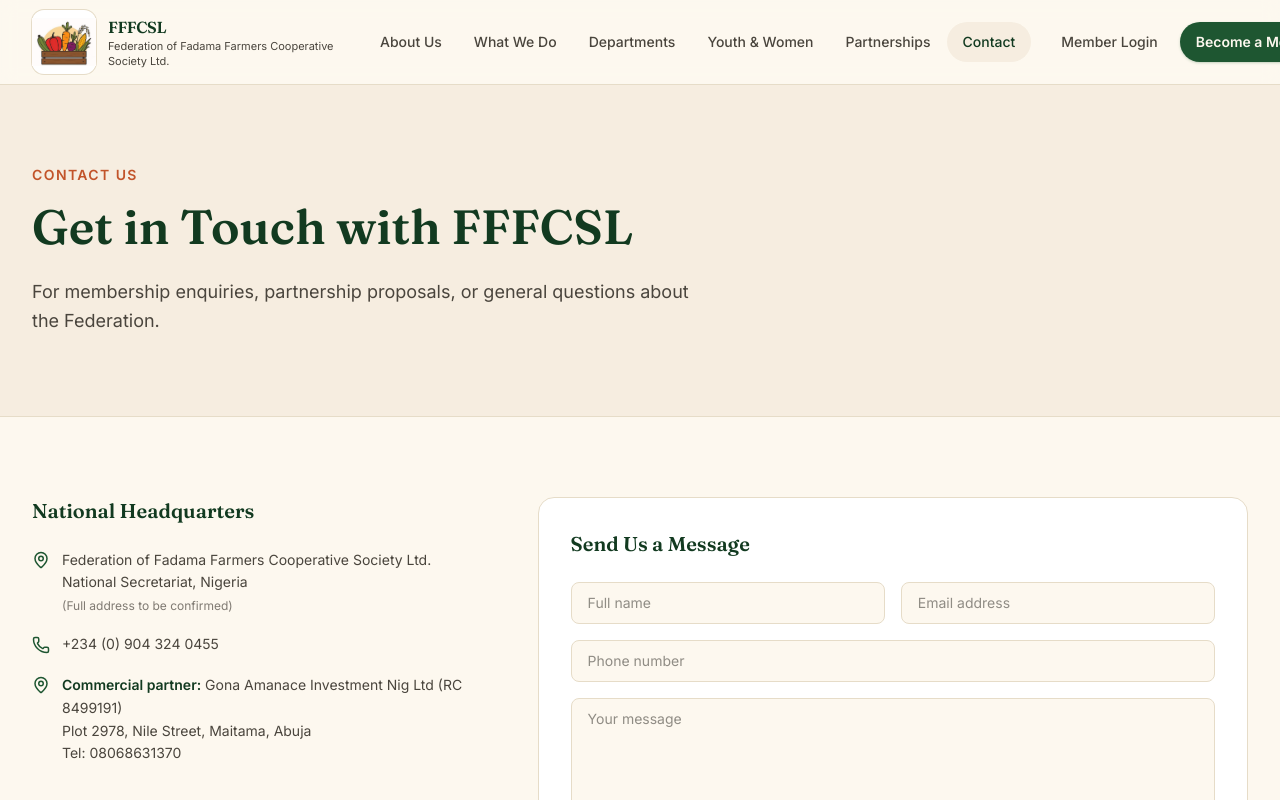
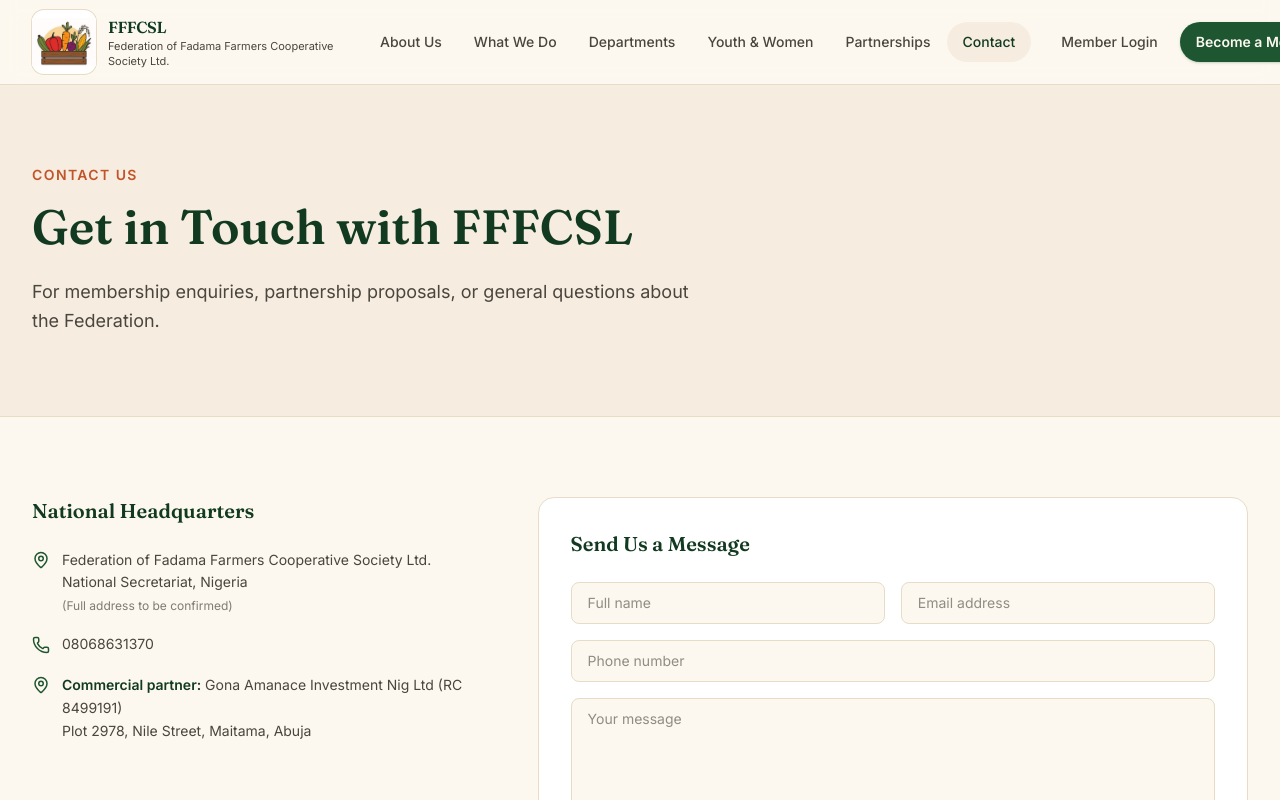
Before and after one commit to soje415/fffcsl-website, a Next.js app: page /contact in a window 1280 px wide. Shown: the top 800 px of the page. Built offline with nearby package versions, Linux system fonts and the light colour scheme.

Commit message:
Use a single contact number (Gona Amanace line) on the Contact page
Co-Authored-By: Claude Sonnet 5.5 <noreply@anthropic.com>

```diff
--- a/src/app/contact/page.tsx
+++ b/src/app/contact/page.tsx
@@ -40,7 +40,7 @@ export default function ContactPage() {
               <div className="flex items-start gap-3">
                 <Phone size={18} className="mt-0.5 shrink-0 text-forest" />
                 <p className="text-sm text-ink-soft">
-                  +234 (0) 904 324 0455
+                  08068631370
                 </p>
               </div>
               <div className="flex items-start gap-3">
@@ -52,8 +52,6 @@ export default function ContactPage() {
                   Gona Amanace Investment Nig Ltd (RC 8499191)
                   <br />
                   Plot 2978, Nile Street, Maitama, Abuja
-                  <br />
-                  Tel: 08068631370
                 </p>
               </div>
             </div>
```
